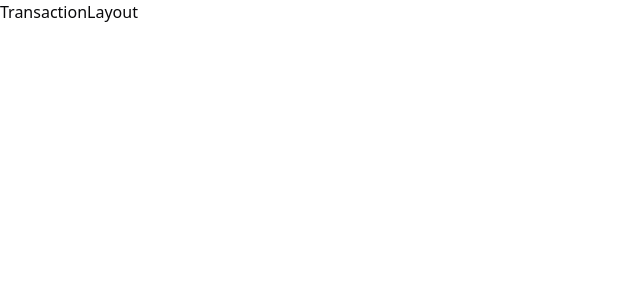
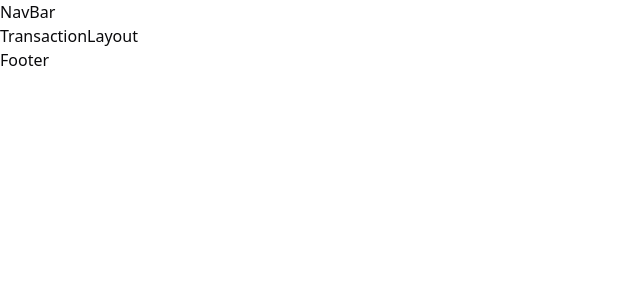
Before and after one commit to Aryen27/Spend-wise, a React (Vite) app: page / in a window 1280 px wide. Shown: the top 300 px of the page, without its empty margins (0-640 px from the left). Built offline with nearby package versions, Linux system fonts and the light colour scheme; no server answers; the database is empty.

Commit message:
Setup the rough app layout

```diff
--- a/src/App.jsx
+++ b/src/App.jsx
@@ -3,6 +3,8 @@
 import { ReactQueryDevtools } from '@tanstack/react-query-devtools'
 import {  checkUser } from './services/apiUsers';
 import TransactionLayout from "./transactions/TransactionLayout";
+import NavBar from "./ui/NavBar";
+import Footer from "./ui/Footer";
 
 function App() {
 
@@ -17,9 +19,11 @@
     console.log(user);
   }
   return (
-    <>
-        <TransactionLayout/>
-    </>
+    <div>
+      <NavBar/>
+      <TransactionLayout />
+      <Footer/>
+    </div>
   );
 }
 export default App;
--- /dev/null
+++ b/src/ui/Footer.jsx
@@ -0,0 +1,9 @@
+import React from 'react'
+
+function Footer() {
+  return (
+    <div>Footer</div>
+  )
+}
+
+export default Footer;
--- /dev/null
+++ b/src/ui/NavBar.jsx
@@ -0,0 +1,9 @@
+import React from 'react'
+
+function NavBar() {
+  return (
+    <div>NavBar</div>
+  )
+}
+
+export default NavBar;
```
